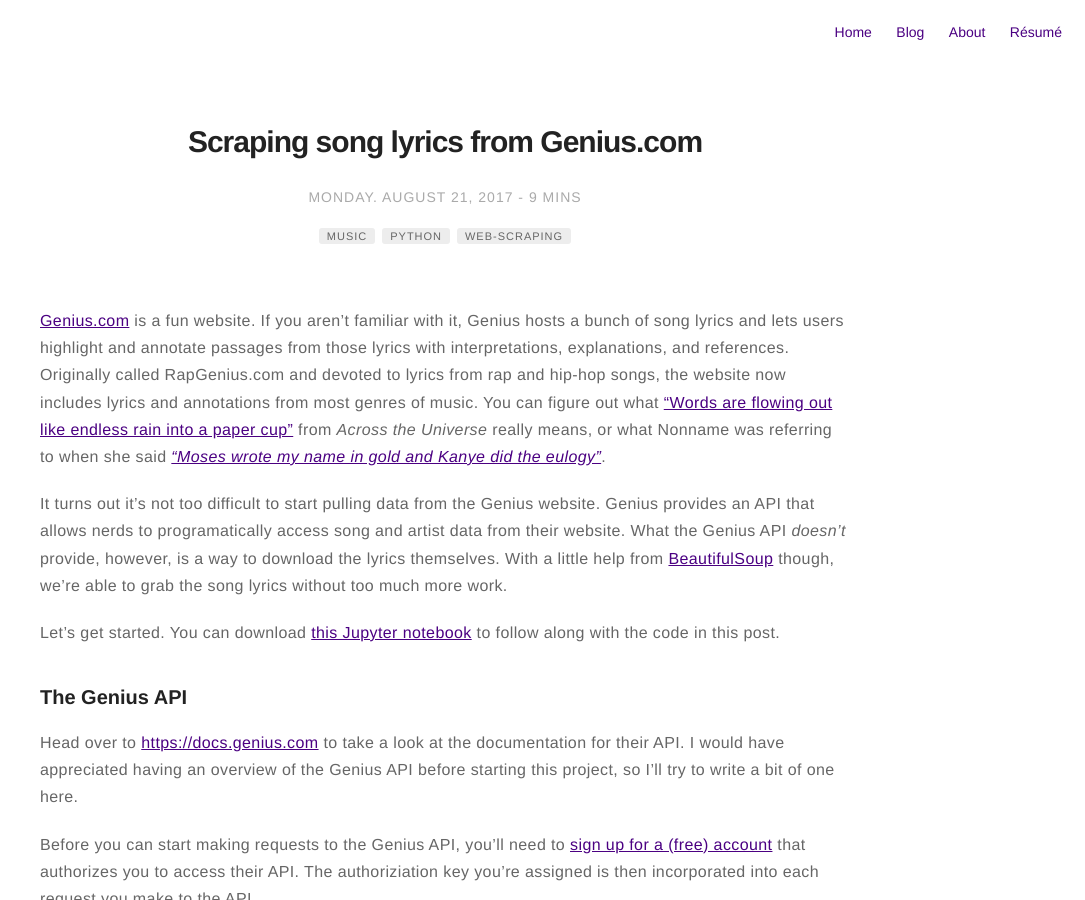
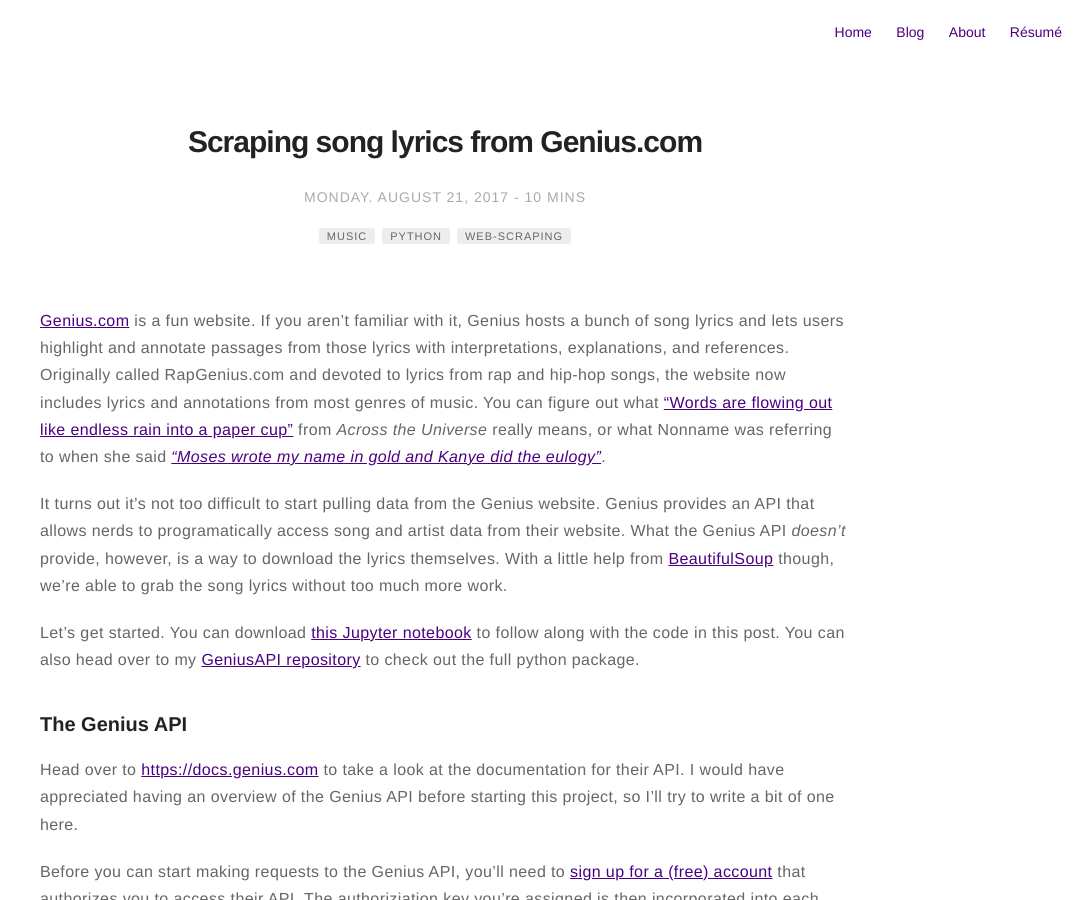
Before and after one commit to johnwmillr/johnwmillr.github.io, a Jekyll site: the page built from _posts/2017-08-21-scraping-genius-lyrics.markdown, in a window 1280 px wide and 900 px high. Shown: the whole window, without its empty margins (195-1280 px from the left). Built offline with Jekyll 4.4.1, drawn with Linux system fonts in a browser that asks for light colours; comment, search, counter and statistics services are not loaded.

Commit message:
Add link to GitHub repo in "genius lyrics" post

```diff
--- a/_posts/2017-08-21-scraping-genius-lyrics.markdown
+++ b/_posts/2017-08-21-scraping-genius-lyrics.markdown
@@ -17,7 +17,7 @@
 It turns out it's not too difficult to start pulling data from the Genius website. Genius provides an API that allows nerds to programatically access song and artist data from their website. What the Genius API *doesn't* provide, however, is a way to download the lyrics themselves. With a little help from [BeautifulSoup](https://www.crummy.com/software/BeautifulSoup/) though, we're able to grab the song lyrics without too much more work.
 
 
-Let's get started. You can download [this Jupyter notebook]({{site.url}}/assets/code/scraping-genius-lyrics.ipynb) to follow along with the code in this post.
+Let's get started. You can download [this Jupyter notebook]({{site.url}}/assets/code/scraping-genius-lyrics.ipynb) to follow along with the code in this post. You can also head over to my [GeniusAPI repository](https://github.com/johnwmillr/geniusapi) to check out the full python package.
 
 
 ### The Genius API ###
```
